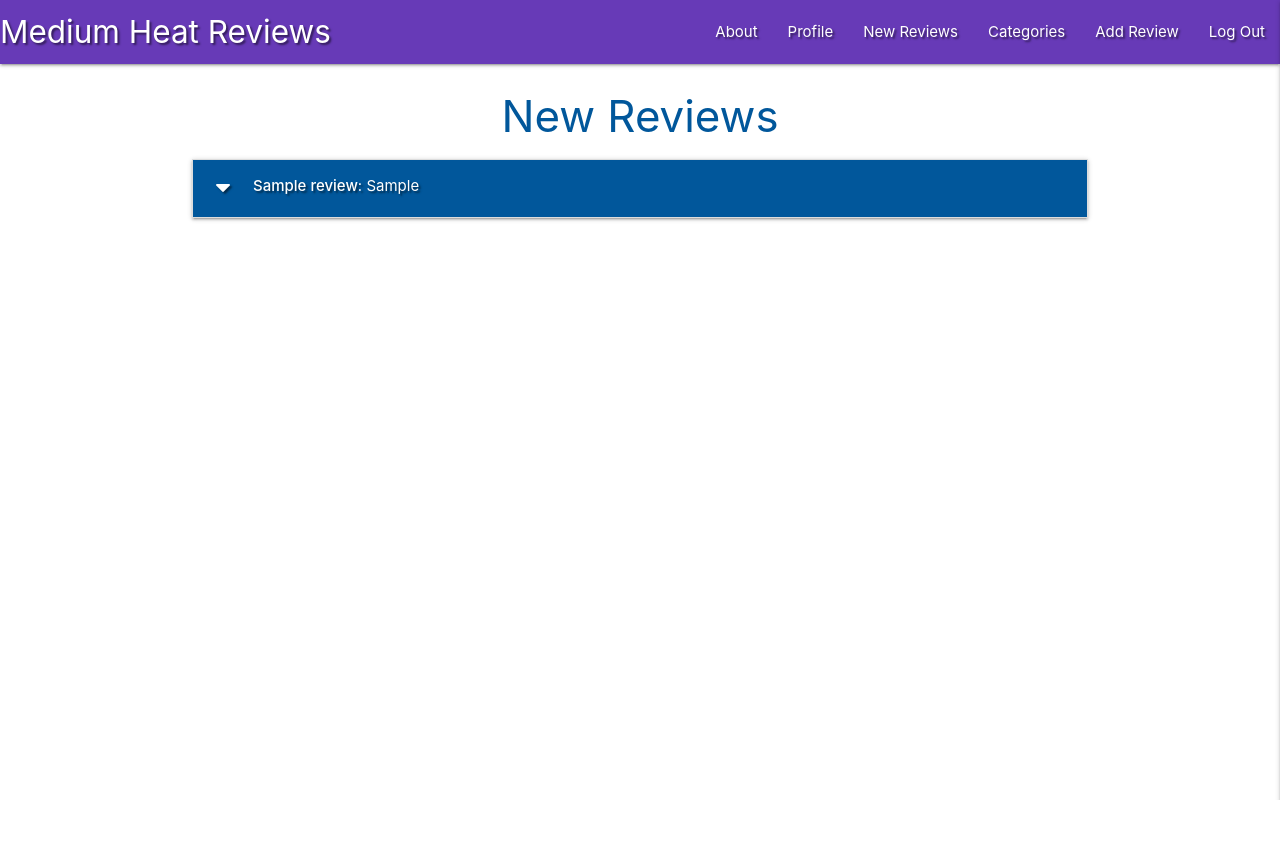
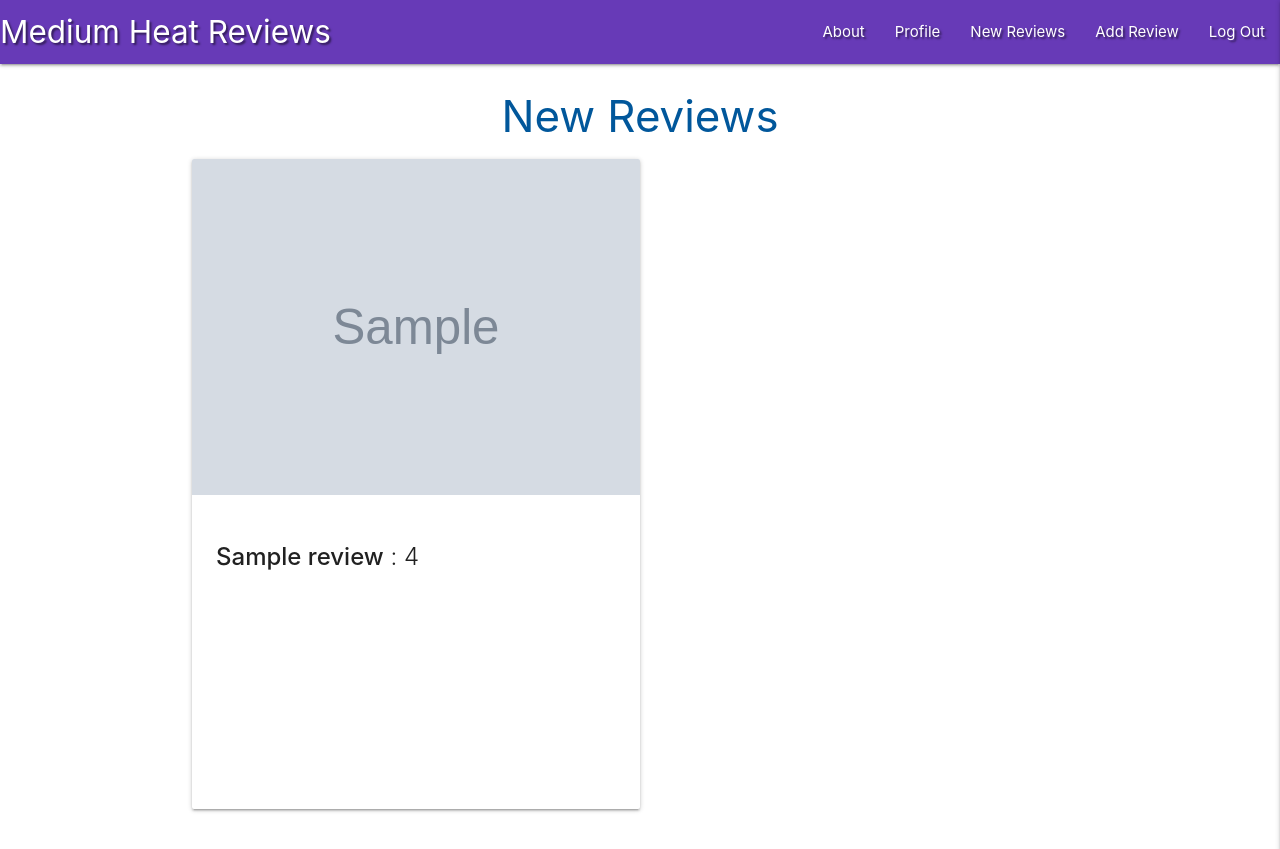
Before and after one commit to jakefernihough/Medium-Heat-Reviews, a Flask app: page /new_reviews in a window 1280 px wide. Before the commit the page ends 800 px from the top, so only its background shows below. Run offline with Flask 2, Linux system fonts and the light colour scheme; the visitor is signed in with stand-in values (Sample User, id 1); grey boxes marked "Sample" are stand-in pictures; a database or web service that is not in the repository returns one stand-in record (values such as "Sample title"); some libraries are stand-ins or nearby versions.

Commit message:
styled new cards on new_reviews page, added an url link showing an image on the card. started the functionailty towards the categories page

```diff
--- a/app.py
+++ b/app.py
@@ -109,6 +109,7 @@ def new_reviews():
 def add_reviews():
     if request.method == "POST":
         review = {
+            "img_url": request.form.get("img_url"),
             "category_name": request.form.get("category_name"),
             "title": request.form.get("title"),
             "release_date": request.form.get("release_date"),
@@ -131,6 +132,7 @@ def add_reviews():
 def edit_review(review_id):
     if request.method == "POST":
         submit = {
+            "img_url": request.form.get("img_url"),
             "category_name": request.form.get("category_name"),
             "title": request.form.get("title"),
             "release_date": request.form.get("release_date"),
@@ -156,6 +158,13 @@ def delete_review(review_id):
     flash("Task Successfully Deleted")
     return redirect(url_for("new_reviews"))
 
+
+@app.route("/get_categories")
+def get_categories():
+    categories = list(mongo.db.categories.find().sort("category_name", 1))
+    return render_template("categories.html", categories=categories)
+
+
 if __name__ == "__main__":
     app.run(host=os.environ.get("IP"),
     port=int(os.environ.get("PORT")),
--- a/static/css/style.css
+++ b/static/css/style.css
@@ -18,3 +18,14 @@
     margin 5px;
     line-height: 42px;
 }
+
+.card {
+    height: 650px;
+    width: 50%;
+    margin-bottom: 20px;
+}
+
+.card-image {
+    width: 100%;
+    max-height: 550px;
+}
--- a/templates/base.html
+++ b/templates/base.html
@@ -24,7 +24,9 @@
                     {% if session.user %}
                         <li><a href="{{ url_for('profile', username=session['user']) }}">Profile</a></li>
                         <li><a href="{{ url_for('new_reviews') }}">New Reviews</a></li>
-                        <li><a href="">Categories</a></li>
+                        {% if session.user|lower == "admin|lower" %}
+                            <li><a href="{{ url_for('get_categories') }}">Categories</a></li>
+                        {% endif %}
                         <li><a href="{{ url_for('add_reviews') }}">Add Review</a></li>
                         <li><a href="{{ url_for('logout') }}">Log Out</a></li>
                     {% else %}
@@ -41,7 +43,9 @@
             {% if session.user %}
                 <li><a href="{{ url_for('profile', username=session['user']) }}">Profile</a></li>
                 <li><a href="{{ url_for('new_reviews') }}">New Reviews</a></li>
-                <li><a href="">Categories</a></li>
+                {% if session.user|lower == "admin"|lower %}
+                    <li><a href="{{ url_for('get_categories') }}">Categories</a></li>
+                {% endif %}
                 <li><a href="{{ url_for('add_reviews') }}">Add Review</a></li>
                 <li><a href="{{ url_for('logout') }}">Log Out</a></li>
             {% else %}
--- a/templates/new_reviews.html
+++ b/templates/new_reviews.html
@@ -3,31 +3,36 @@
 
     <h3 class="light-blue-text text-darken-4 center-align">New Reviews</h3>
 
-    <ul class="collapsible">
+
     {% for review in reviews %}
-        <li>
-            <div class="collapsible-header white-text light-blue darken-4 text-shadow">
-                <div class="col s3">
-                    <i class="fas fa-caret-down"></i>
+    <div class="row">
+        <div class="col-lg-4 col-md-4 col-12">
+            <div class="card">
+
             {% if session.user|lower == review.submitted_by|lower %}
                 <a href="{{ url_for('delete_review', review_id=review._id) }}" class="btn-small red lighten-1"><i class="fas fa-trash"></i> Delete</a>
                 <a href="{{ url_for('edit_review', review_id=review._id) }}" class="btn-small light-blue lighten-1">Edit</a>
                 {% endif %}
+                <div class="card-image waves-effect waves-block waves-light">
+                    <img class="m-6" src="{{ review.img_url }}" alt="cover-photo"><br>
                 </div>
-                <strong>{{ review.title }}</strong> : {{ review.submitted_by }}
+                <div class="card-content">
+                    <span class="card-title activator grey-text text-darken-4"><strong>{{ review.title }}</strong> : {{ review.rating }}<i class="material-icons right"></i></span>
                 </div>
-            <div class="collapsible-body">
+                <div class="card-reveal">
+                    <span class="card-title grey-text text-darken-4">{{ review.title }}<i class="material-icons right">close</i></span>
                     <strong>{{ review.category_name }}</strong>
-                <p>{{ review.release_date }}</p>
-                <p>{{ review.created_by }}</p>
-                <p>{{ review.genre }}</p>
-                <p>{{ review.length }}</p>
-                <p>{{ review.review }}</p>
-                <p>{{ review.rating }}</p>
+                    <p>Release Date: {{ review.release_date }}</p>
+                    <p>Created by: {{ review.created_by }}</p>
+                    <p>Genre: {{ review.genre }}</p>
+                    <p>Length: {{ review.length }}</p>
+                    <p>Review: {{ review.review }}</p>
+                    <p>Reting: {{ review.rating }}</p>
                     <p><em>by: {{ review.submitted_by }}</em></p>
                 </div>
-        </li>
+            </div>
+        </div>
+    </div>
     {% endfor %}
-    </ul>
 
 {% endblock %}
```
Also changed, not shown: templates/add_reviews.html (+7 -1 lines), templates/categories.html (added, +22 -0 lines), templates/edit_review.html (+7 -0 lines). Lines whose indentation alone changed are shown as unchanged.
